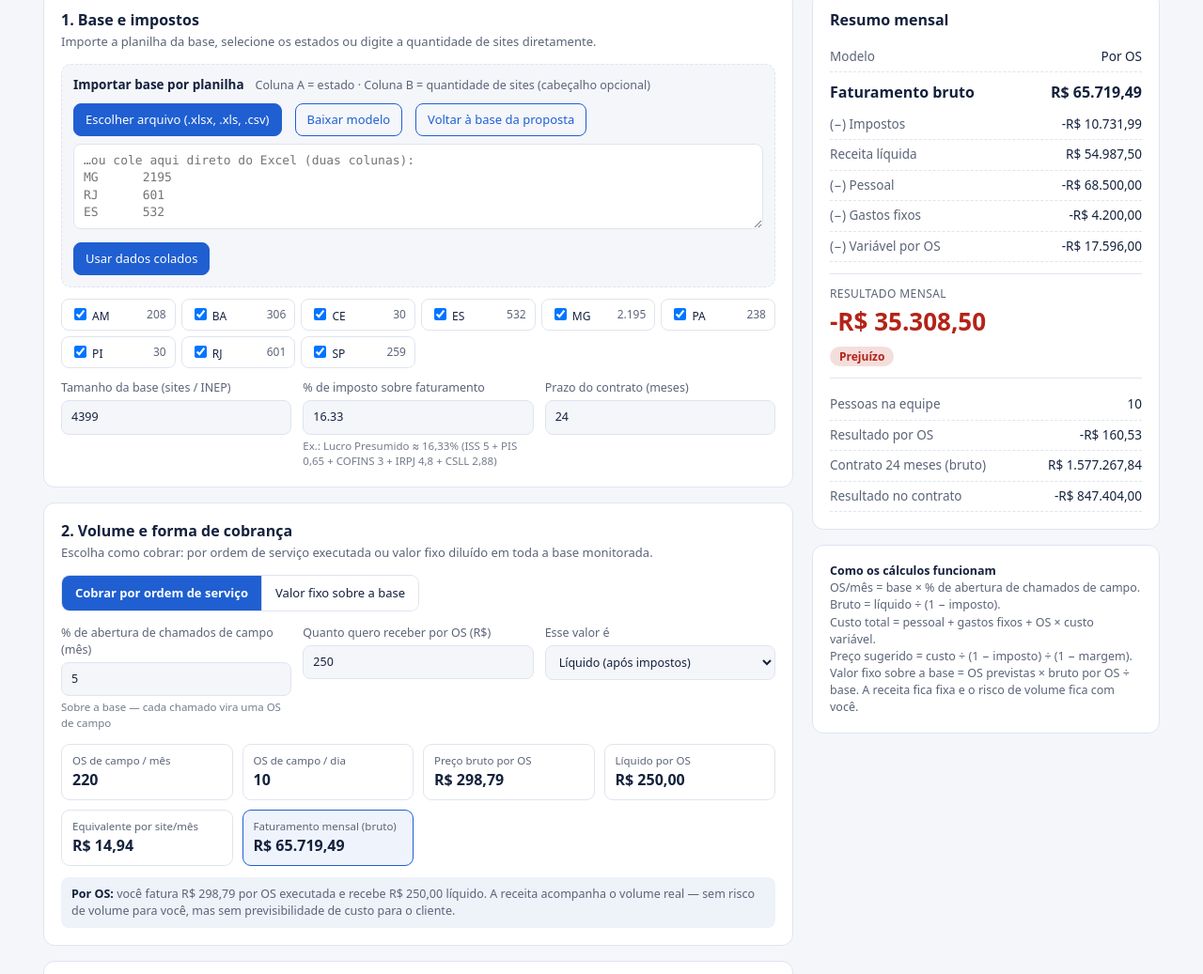
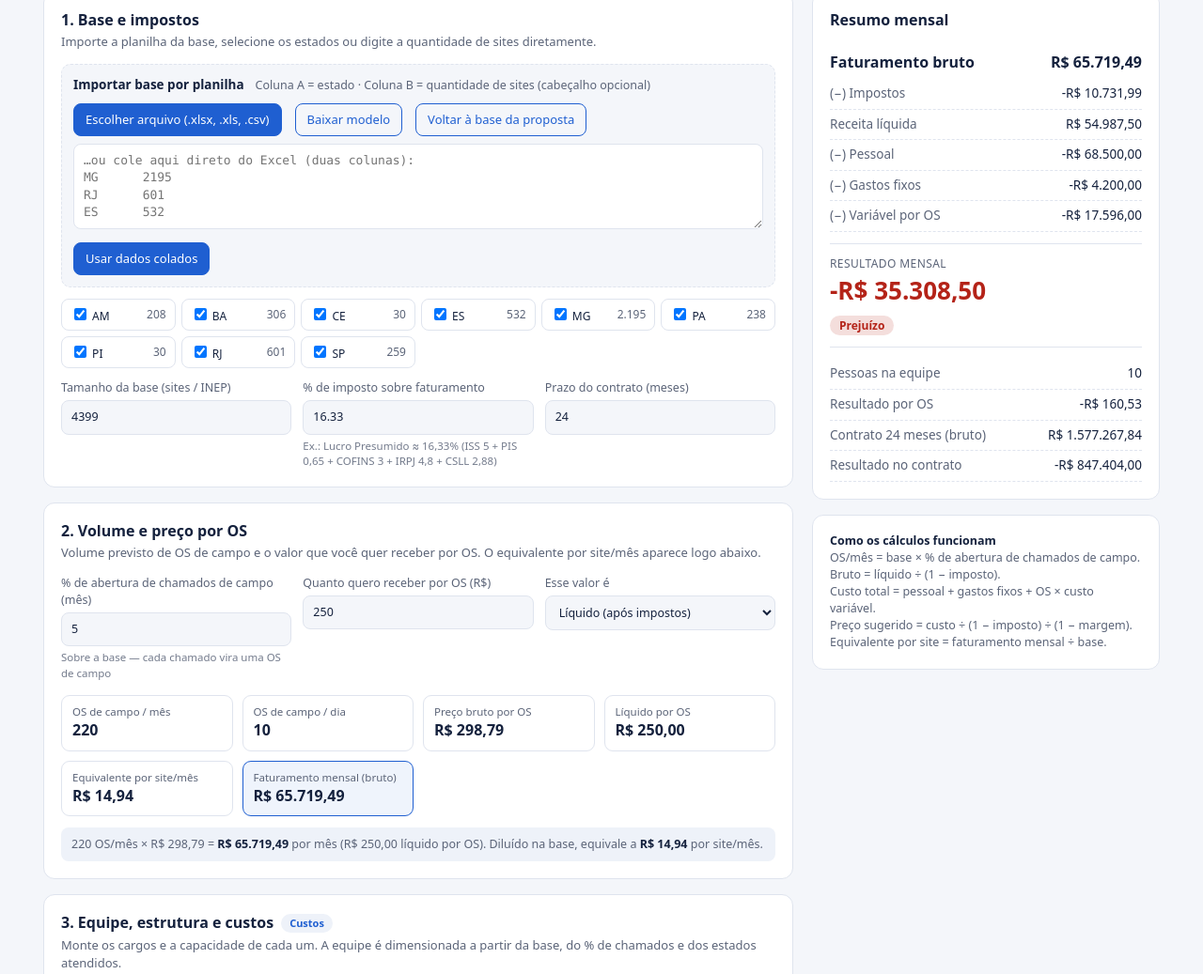
Before and after one commit to nprojeto/calculadoraOS, a plain HTML site: page index.html in a window 1280 px wide. Shown: the part 128-1165 px from the top of the page at 94% size. Drawn offline with Linux system fonts and the light colour scheme.

Commit message:
index.html

```diff
--- a/index.html
+++ b/index.html
@@ -149,12 +149,8 @@ footer{color:var(--muted);font-size:12px;text-align:center;padding:0 16px 30px}
 
   <!-- 2. VOLUME E PREÇO -->
   <div class="card">
-    <h2>2. Volume e forma de cobrança</h2>
-    <p class="sub">Escolha como cobrar: por ordem de serviço executada ou valor fixo diluído em toda a base monitorada.</p>
-    <div class="seg" role="tablist">
-      <button type="button" data-mode="os">Cobrar por ordem de serviço</button>
-      <button type="button" data-mode="base">Valor fixo sobre a base</button>
-    </div>
+    <h2>2. Volume e preço por OS</h2>
+    <p class="sub">Volume previsto de OS de campo e o valor que você quer receber por OS. O equivalente por site/mês aparece logo abaixo.</p>
 
     <div class="grid">
       <label class="f">% de abertura de chamados de campo (mês)
@@ -254,14 +250,13 @@ footer{color:var(--muted);font-size:12px;text-align:center;padding:0 16px 30px}
   <!-- 5. SENSIBILIDADE -->
   <div class="card">
     <h2>5. E se o volume de chamados variar?</h2>
-    <p class="sub">Resultado mensal nos dois modelos quando a abertura real fica diferente da prevista. A equipe é redimensionada para cada volume.</p>
+    <p class="sub">Resultado mensal quando a abertura real fica diferente da prevista. A equipe é redimensionada para cada volume.</p>
     <div class="tablewrap">
       <table>
         <thead>
           <tr>
             <th>% abertura</th><th>OS/mês</th><th>Pessoas</th><th>Custo total</th>
-            <th>Por OS: líquido</th><th>Por OS: resultado</th>
-            <th>Base: líquido</th><th>Base: resultado</th>
+            <th>Receita líquida</th><th>Custo por OS</th><th>Resultado</th>
           </tr>
         </thead>
         <tbody id="sens"></tbody>
@@ -277,7 +272,6 @@ footer{color:var(--muted);font-size:12px;text-align:center;padding:0 16px 30px}
   <div class="sticky">
     <div class="card sum">
       <h2>Resumo mensal</h2>
-      <div class="line"><span>Modelo</span><span id="s_modo">–</span></div>
       <div class="line total"><span>Faturamento bruto</span><span id="s_bruto">–</span></div>
       <div class="line"><span>(−) Impostos</span><span id="s_imp">–</span></div>
       <div class="line"><span>Receita líquida</span><span id="s_liq">–</span></div>
@@ -300,7 +294,7 @@ footer{color:var(--muted);font-size:12px;text-align:center;padding:0 16px 30px}
       Bruto = líquido ÷ (1 − imposto).<br>
       Custo total = pessoal + gastos fixos + OS × custo variável.<br>
       Preço sugerido = custo ÷ (1 − imposto) ÷ (1 − margem).<br>
-      Valor fixo sobre a base = OS previstas × bruto por OS ÷ base. A receita fica fixa e o risco de volume fica com você.
+      Equivalente por site = faturamento mensal ÷ base.
     </div>
   </div>
 </aside>
@@ -317,7 +311,7 @@ const UFS_PROPOSTA = [
 let UFS = UFS_PROPOSTA.map(u => u.slice());
 const DEF = {
   base:4399, imp:16.33, meses:24,
-  mode:"os", pAb:5, alvo:250, alvoTipo:"liq",
+  pAb:5, alvo:250, alvoTipo:"liq",
   diasOp:22, diasTrab:22, margem:20,
   terc:0, km:40, rkm:1.5, outros:20,
   ufs:UFS_PROPOSTA.map(u=>u[0]), ufData:UFS_PROPOSTA,
@@ -333,7 +327,6 @@ const NUMS = ["base","imp","meses","pAb","alvo","diasOp","diasTrab","margem","te
 const SELS = ["alvoTipo"];
 const CRITS = {os:"OS de campo/dia", uf:"Pessoas por estado", sites:"Sites da base", fixo:"Quantidade fixa"};
 const CAPLBL = {os:"OS/dia por pessoa", uf:"Pessoas por estado", sites:"Sites por pessoa", fixo:"—"};
-let mode = "os";
 let TEAM = DEF.team.map(t => ({...t}));
 let CF = DEF.cf.map(c => ({...c}));
 
@@ -506,12 +499,11 @@ function dimensionar(osMes, base, nEstados){
 }
 
 // ---------- Modo ----------
-document.querySelectorAll(".seg button").forEach(b => b.addEventListener("click", () => { mode = b.dataset.mode; calc(); }));
+
 
 function load(st){
   NUMS.forEach(k => $(k).value = st[k]);
   SELS.forEach(k => $(k).value = st[k]);
-  mode = st.mode === "base" ? "base" : "os";
   if (Array.isArray(st.ufData) && st.ufData.length) UFS = st.ufData.map(u => [String(u[0]), +u[1]||0]);
   renderUFs(st.ufs || []);
   TEAM = (Array.isArray(st.team) ? st.team : DEF.team).map(t => ({...DEF.team[0], ...t, crit: CRITS[t.crit] ? t.crit : "os"}));
@@ -520,7 +512,6 @@ function load(st){
 }
 function state(){
   const st = {}; NUMS.forEach(k => st[k] = v(k)); SELS.forEach(k => st[k] = $(k).value);
-  st.mode = mode;
   st.ufs = [...$("ufs").querySelectorAll("[data-i]")].filter(c=>c.checked).map(c=>UFS[+c.dataset.i][0]);
   st.ufData = UFS; st.team = TEAM; st.cf = CF;
   return st;
@@ -529,7 +520,6 @@ function state(){
 let ultimoSug = {liqOS:0, brutoOS:0};
 
 function calc(){
-  document.querySelectorAll(".seg button").forEach(b => b.classList.toggle("on", b.dataset.mode === mode));
 
   const imp = Math.min(Math.max(v("imp"),0),99)/100;
   const base = Math.max(0, Math.round(v("base")));
@@ -543,9 +533,7 @@ function calc(){
   const alvo = v("alvo");
   const brutoOS = $("alvoTipo").value === "liq" ? alvo/(1-imp) : alvo;
   const liqOS = brutoOS*(1-imp);
-  const vSiteBase = base ? os*brutoOS/base : 0;
-  const recBase = vSiteBase*base;
-  const fat = mode === "os" ? os*brutoOS : recBase;
+  const fat = os*brutoOS;
   const vSite = base ? fat/base : 0;
 
   $("o_os").textContent = n1(os);
@@ -554,9 +542,7 @@ function calc(){
   $("o_los").textContent = brl(liqOS);
   $("o_site").textContent = brl(vSite);
   $("o_fat").textContent = brl(fat);
-  $("n3note").innerHTML = mode === "os"
-    ? `<b>Por OS:</b> você fatura ${brl(brutoOS)} por OS executada e recebe ${brl(liqOS)} líquido. A receita acompanha o volume real — sem risco de volume para você, mas sem previsibilidade de custo para o cliente.`
-    : `<b>Valor fixo sobre a base:</b> ${brl(vSiteBase)} por site/mês × ${n0(base)} sites = ${brl(recBase)} por mês, independente de quantas OS acontecerem.`;
+  $("n3note").innerHTML = `${n1(os)} OS/mês × ${brl(brutoOS)} = <b>${brl(fat)}</b> por mês (${brl(liqOS)} líquido por OS). Diluído na base, equivale a <b>${brl(vSite)}</b> por site/mês.`;
 
   // ---------- Equipe e custos ----------
   const D = dimensionar(os, base, nEstados);
@@ -597,29 +583,26 @@ function calc(){
   $("refNote").innerHTML = os > 0
     ? `A equipe tem <b>${D.pessoas} pessoas</b> para ${n1(os)} OS/mês em ${nEstados} estado(s). O custo fixo (pessoal + estrutura) de ${brl(D.custo + cfTot)} é ${pc((D.custo+cfTot)/custoTot)} do total — quanto menor o volume de OS, maior o custo de cada uma. ` +
       (D.pessoas > 0 && os/Math.max(1,D.pessoas) < 10 ? `<span class="warn">Volume baixo por pessoa (${n1(os/D.pessoas)} OS/mês): considere terceirizar parte dos estados (campo “Pagamento a terceiro por OS”).</span>` : "")
-    : `Sem OS previstas — ajuste a base, o % de abertura ou o % de campo.`;
+    : `Sem OS previstas — ajuste a base ou o % de abertura.`;
 
   // ---------- Sensibilidade ----------
   const mults = [0.25,0.5,0.75,1,1.25,1.5,2,3];
-  const liqBase = recBase*(1-imp);
   $("sens").innerHTML = mults.map(m => {
     const osR = os*m;
     const Dr = dimensionar(osR, base, nEstados);
     const cR = Dr.custo + cfTot + osR*varU;
-    const lOS = osR*liqOS, rOS = lOS - cR, rB = liqBase - cR;
+    const lOS = osR*liqOS, rOS = lOS - cR;
     return `<tr class="${m===1?"hl":""}">
       <td>${(pAb*m*100).toLocaleString("pt-BR",{maximumFractionDigits:2})}%${m===1?" (previsto)":""}</td>
       <td>${n1(osR)}</td><td>${Dr.pessoas}</td><td>${brl(cR)}</td>
-      <td>${brl(lOS)}</td><td class="${rOS<0?"neg":"pos"}">${brl(rOS)}</td>
-      <td>${brl(liqBase)}</td><td class="${rB<0?"neg":"pos"}">${brl(rB)}</td>
+      <td>${brl(lOS)}</td><td>${osR?brl(cR/osR):"–"}</td><td class="${rOS<0?"neg":"pos"}">${brl(rOS)}</td>
     </tr>`;
   }).join("");
-  $("sensnote").innerHTML = `No modelo <b>por OS</b> a receita sobe e desce com o volume, mas o custo fixo da equipe continua — volume baixo pode dar prejuízo. No modelo <b>sobre a base</b> a receita é fixa: ganha quando o volume cai e perde quando o volume sobe acima do previsto.`;
+  $("sensnote").innerHTML = `A receita acompanha o volume de OS, mas o custo da equipe e da estrutura continua — com volume baixo, cada OS fica mais cara e o resultado pode virar prejuízo.`;
 
   // ---------- Resumo ----------
   const impostos = fat*imp, liq = fat - impostos;
   const res = liq - D.custo - cfTot - varTot;
-  $("s_modo").textContent = mode === "os" ? "Por OS" : "Fixo sobre a base";
   $("s_bruto").textContent = brl(fat);
   $("s_imp").textContent = brl(-impostos);
   $("s_liq").textContent = brl(liq);
```
